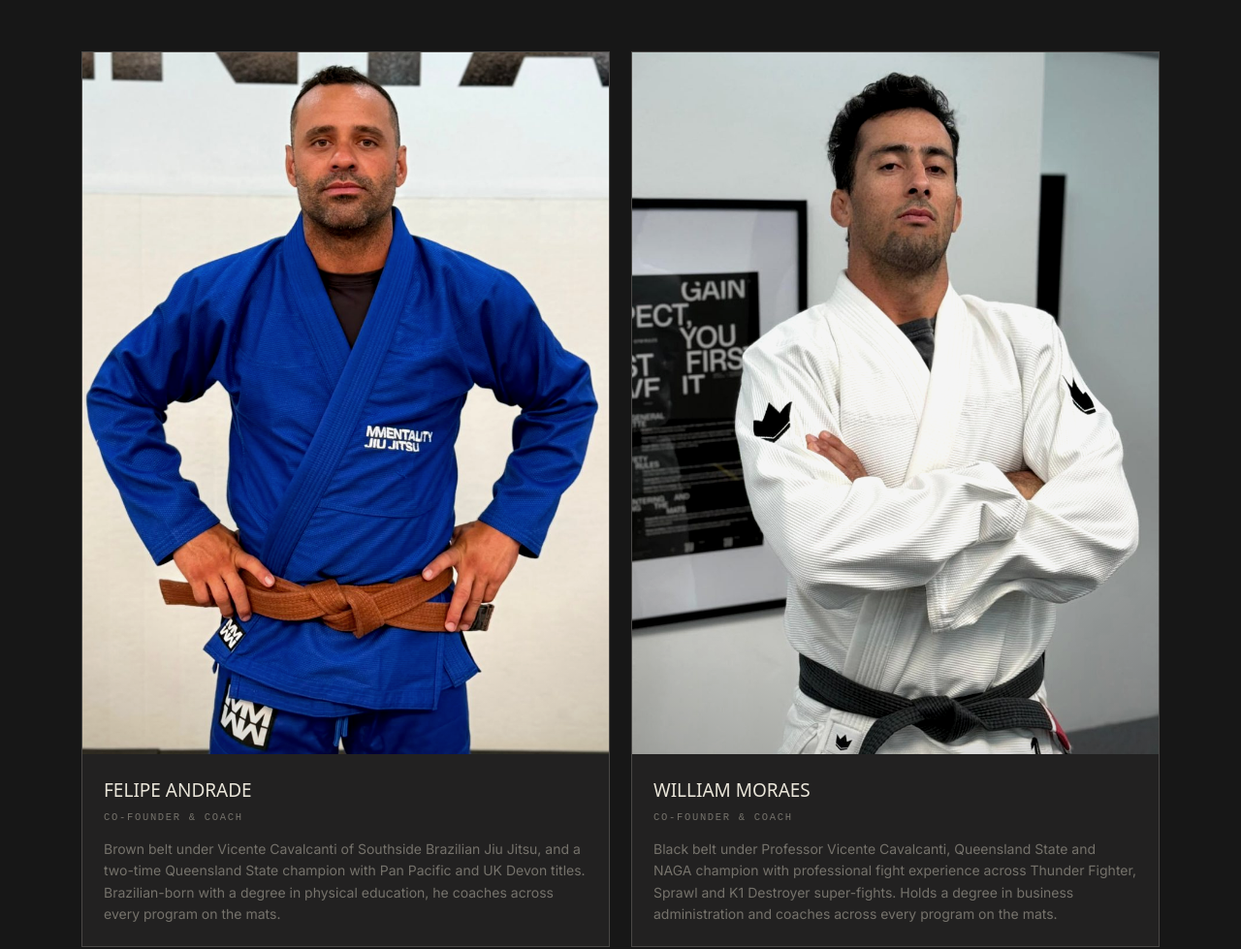
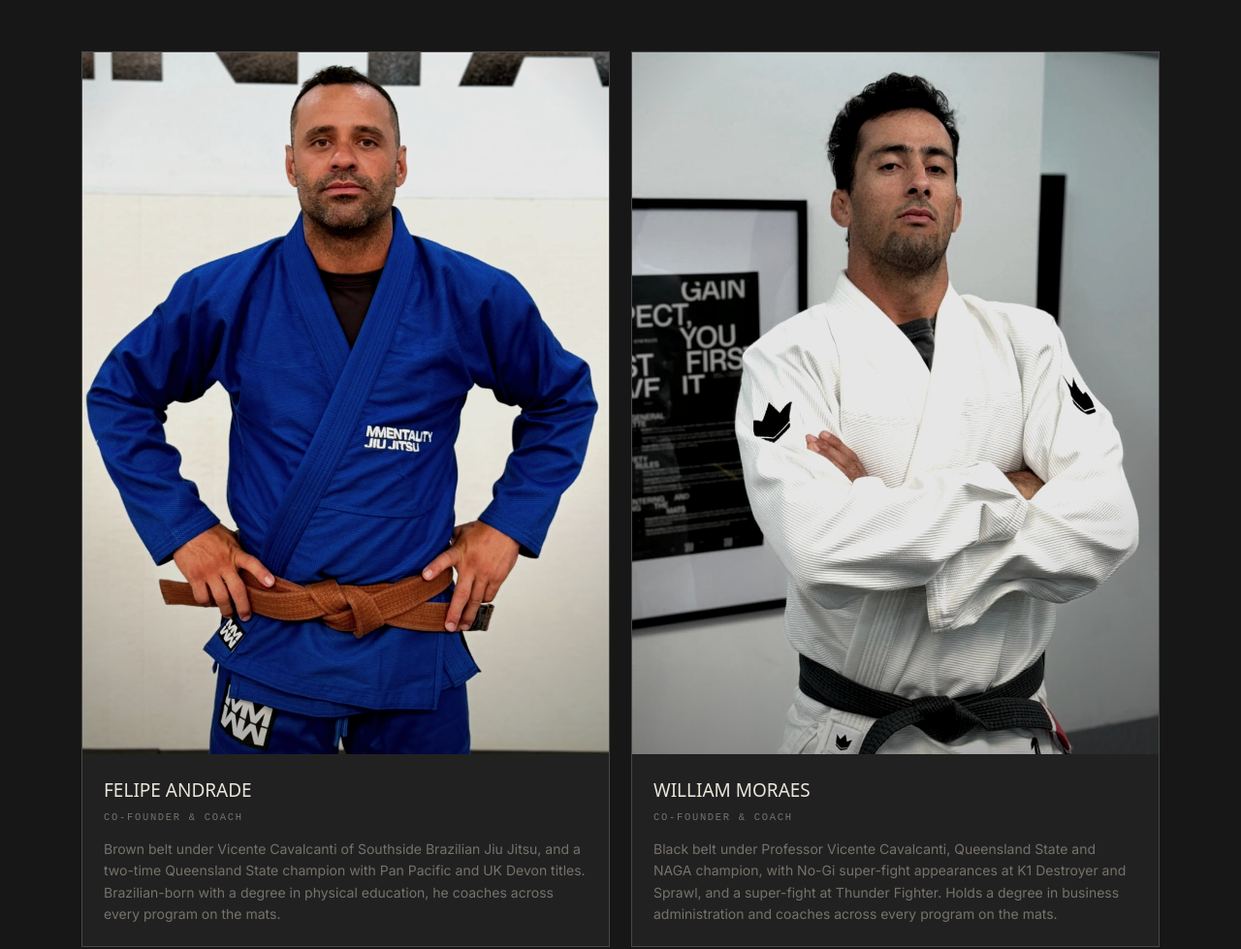
Before and after one commit to mentalitybjj/mentality-jiu-jitsu, a plain HTML site: page index.html in a window 1280 px wide. Shown: the part 7660-8639 px from the top of the page at 97% size. Drawn offline with Linux system fonts and the light colour scheme; a web font is replaced by a local one.

Commit message:
Add files via upload

```diff
--- a/index.html
+++ b/index.html
@@ -592,10 +592,10 @@ body.ready .s5{transition-delay:.52s}
    darker) rather than flat colour, plus a soft vignette. Selector doubles up
    on .ph so it reliably beats the shared .ph img rule regardless of source
    order. */
-.ph.coach-media img{filter:contrast(1.14) saturate(.88) brightness(.96) grayscale(0)}
-.ph.coach-media:hover img{filter:contrast(1.14) saturate(.88) brightness(.96) grayscale(0);transform:scale(1.035)}
+.ph.coach-media img{filter:contrast(1.26) saturate(.74) brightness(.9) grayscale(0)}
+.ph.coach-media:hover img{filter:contrast(1.26) saturate(.74) brightness(.9) grayscale(0);transform:scale(1.035)}
 .coach-media::after{content:"";position:absolute;inset:0;pointer-events:none;
-  background:radial-gradient(120% 90% at 50% 38%,transparent 55%,rgba(0,0,0,.34) 100%)}
+  background:radial-gradient(115% 85% at 50% 35%,transparent 48%,rgba(0,0,0,.46) 100%)}
 .coach-body{padding:22px}
 .coach-body h3{font-family:var(--display);font-weight:500;font-size:19px;text-transform:uppercase}
 .coach-body .role{font-family:var(--mono);font-size:10.5px;letter-spacing:.16em;color:var(--muted);text-transform:uppercase;margin-top:5px}
@@ -1149,7 +1149,7 @@ html.js .rv.in{opacity:1;transform:none}
       <p class="lede">Small enough that the coaches know your name and what you're working on. Big enough that there's always someone your size to train with.</p></div>
     <div class="cols-2">
       <article class="coach rv"><div class="ph coach-media"><img src="felipe.jpg" alt="Felipe Andrade, co-founder and coach at Mentality Jiu Jitsu" loading="lazy"></div><div class="coach-body"><h3>Felipe Andrade</h3><p class="role">Co-Founder &amp; Coach</p><p>Brown belt under Vicente Cavalcanti of Southside Brazilian Jiu Jitsu, and a two-time Queensland State champion with Pan Pacific and UK Devon titles. Brazilian-born with a degree in physical education, he coaches across every program on the mats.</p></div></article>
-      <article class="coach rv"><div class="ph coach-media"><img src="william.jpg" alt="William Moraes, co-founder and coach at Mentality Jiu Jitsu" loading="lazy"></div><div class="coach-body"><h3>William Moraes</h3><p class="role">Co-Founder &amp; Coach</p><p>Black belt under Professor Vicente Cavalcanti, Queensland State and NAGA champion with professional fight experience across Thunder Fighter, Sprawl and K1 Destroyer super-fights. Holds a degree in business administration and coaches across every program on the mats.</p></div></article>
+      <article class="coach rv"><div class="ph coach-media"><img src="william.jpg" alt="William Moraes, co-founder and coach at Mentality Jiu Jitsu" loading="lazy"></div><div class="coach-body"><h3>William Moraes</h3><p class="role">Co-Founder &amp; Coach</p><p>Black belt under Professor Vicente Cavalcanti, Queensland State and NAGA champion, with No-Gi super-fight appearances at K1 Destroyer and Sprawl, and a super-fight at Thunder Fighter. Holds a degree in business administration and coaches across every program on the mats.</p></div></article>
     </div>
   </div>
 </section>
```
